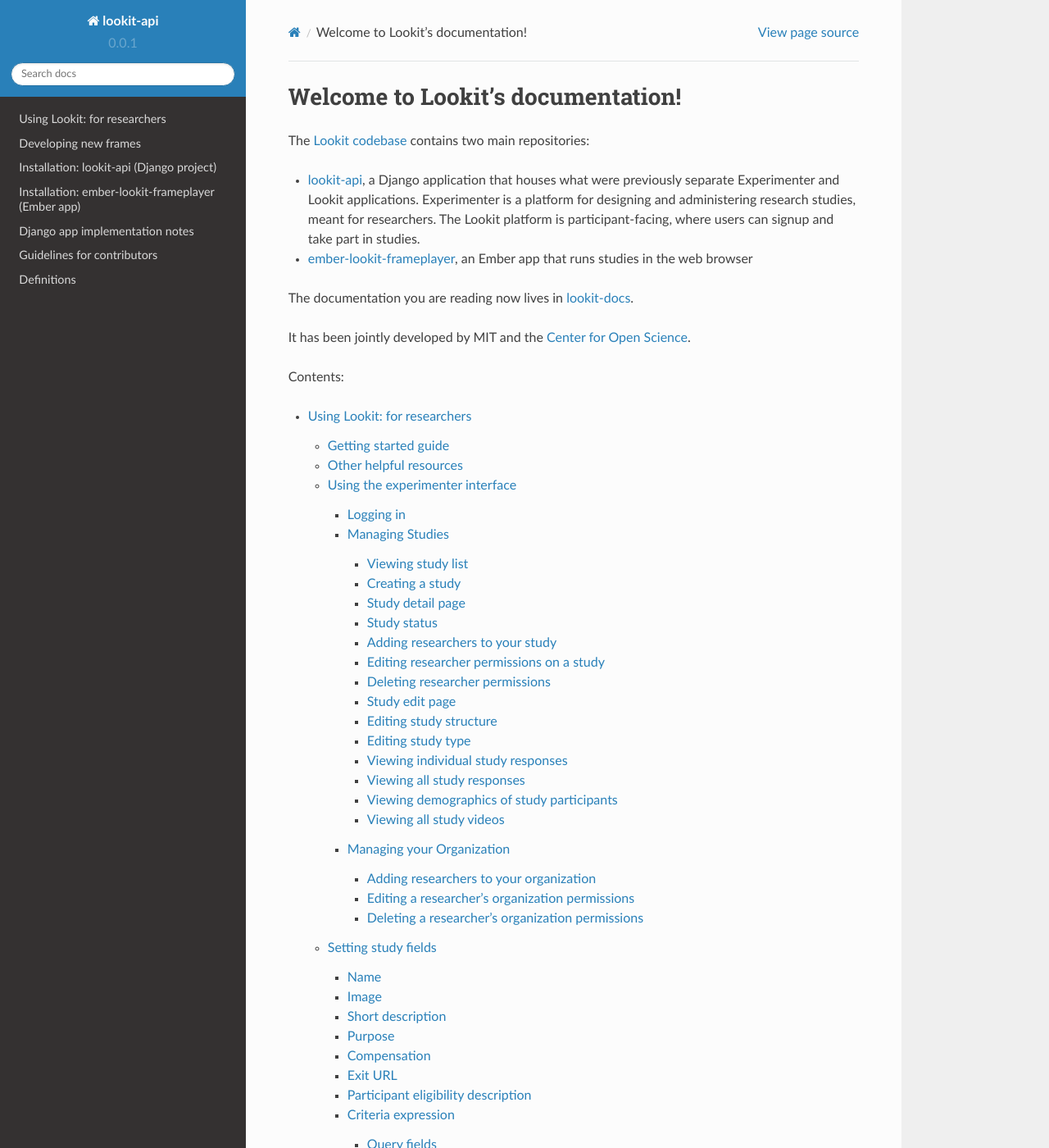
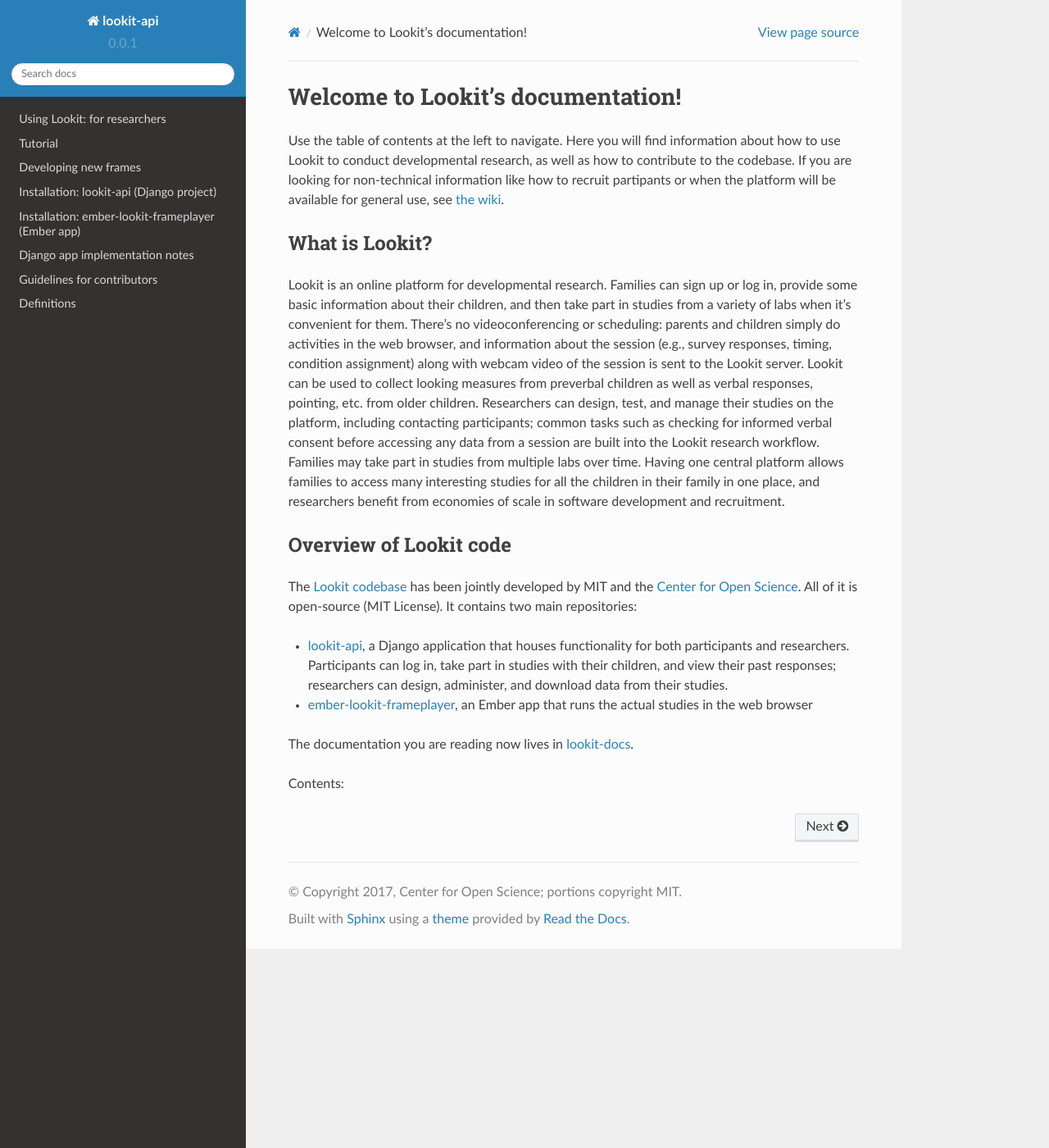
Before and after one commit to lookit/lookit-docs, a Sphinx documentation site: the page built from docs/source/index.rst, in a window 1280 px wide and 1400 px high. Shown: the whole window at 82% size. Built offline with Sphinx 7.4.7 and the Read the Docs theme 2.0.0, drawn with Linux system fonts in a browser that asks for light colours; some of the changed text lies outside the part shown.

Commit message:
add rough outline of tutorial and placeholder pages, write overview and accessing Lookit sections

```diff
--- a/docs/source/contributor-guidelines.rst
+++ b/docs/source/contributor-guidelines.rst
@@ -4,14 +4,14 @@
 
 Interested in helping write the code behind the Lookit platform?  Thanks for supporting open source science! This page describes the process any would-be contributor should plan to use.  We have included some beginner-friendly details in case you are new to open source projects.
 
-The content of this page applies to all three Lookit repos: ``lookit-api`` (Lookit site), ``ember-lookit-frameplayer`` (system for displaying experiments & components to use), and  ``lookit-docs`` (specific frames, subrepo of ember-lookit-frameplayer).
+The content of this page applies to all three Lookit repos: ``lookit-api`` (Lookit site), ``ember-lookit-frameplayer`` (system for displaying experiments & components to use), and  ``lookit-docs`` (the documentation you're reading now).
 
 >> **Where's the code I need?** If you only want to change something about the Lookit site, without touching experiment functionality (for instance, to add a question to the demographic survey or change how studies are sorted), you will only need to run `lookit-api` and can follow the Django project installation steps. If you want to develop experiment frames or change how the experiment player works, you will need to follow the steps for local frame development, installing *both* `lookit-api` and `ember-lookit-frameplayer` and telling them how to talk to each other. Your changes, however, will likely be limited to `ember-lookit-frameplayer`.
 
 Prerequisites
 ~~~~~~~~~~~~~~~
 
-To contribute to the `lookit-api` codebase, it will be very helpful to have a (a) a strong grasp of Python and (b) some familiarity with the Django framework. Learning Python is outside the scope of these docs, but if you want someplace to start, we highly recommend `Think Python <http://greenteapress.com/thinkpython2/html/index.html>`_. If you're already familiar with Python but haven't used the web framework Django, we highly recommend taking the time to complete `the official tutorial <https://docs.djangoproject.com/en/2.1/intro/tutorial01/>`_.
+To contribute to the `lookit-api` codebase, it will be very helpful to have a (a) a strong grasp of Python and (b) some familiarity with the Django framework. Learning Python is outside the scope of these docs, but if you want someplace to start, we highly recommend `Think Python <http://greenteapress.com/thinkpython2/html/index.html>`_. If you're already familiar with Python but haven't used the web framework Django, we highly recommend taking the time to complete `the official Django tutorial <https://docs.djangoproject.com/en/2.1/intro/tutorial01/>`_.
 
 To contribute to the `ember-lookit-frameplayer` codebase - e.g., when creating your own experiment frames - it will be helpful to have (a) a strong grasp of Javascript and (b) some familiarity with Ember.js. However, we're really not using that much of the functionality of Ember, and if you're just making some new frames, we would recommend getting started by trying out modifications of an existing frame to get your feet wet, rather than trying to learn Ember from scratch.
 
--- a/docs/source/implementation-celery-tasks.rst
+++ b/docs/source/implementation-celery-tasks.rst
@@ -25,7 +25,7 @@
 queue.
 
 Inside the task, the study and requesting user are looked up in the
-database. If it’s a preview task it’s current state is copied into a new
+database. If it’s a preview task its current state is copied into a new
 variable to be saved for later, then the study is put into the state of
 ``previewing`` and saved. If it’s a deployment the study is put into the
 state of ``deployment`` and saved. Since these states don’t actually
--- a/docs/source/index.rst
+++ b/docs/source/index.rst
@@ -6,22 +6,32 @@
 Welcome to Lookit's documentation!
 ==========================================
 
-The `Lookit codebase <https://github.com/lookit/>`_ contains two main repositories:
+Use the table of contents at the left to navigate. Here you will find information about how to use Lookit to conduct developmental research, as well as how to contribute to the codebase. If you are looking for non-technical information like how to recruit partipants or when the platform will be available for general use, see `the wiki <https://github.com/lookit/research-resources/wiki>`_.
 
-* `lookit-api <https://github.com/lookit/lookit-api>`_, a Django application that houses what were previously separate Experimenter and Lookit applications. Experimenter is a platform for designing and administering research studies, meant for researchers. The Lookit platform is participant-facing, where users can signup and take part in studies.
+What is Lookit?
+----------------
+Lookit is an online platform for developmental research. Families can sign up or log in, provide some basic information about their children, and then take part in studies from a variety of labs when it's convenient for them. There's no videoconferencing or scheduling: parents and children simply do activities in the web browser, and information about the session (e.g., survey responses, timing, condition assignment) along with webcam video of the session is sent to the Lookit server. Lookit can be used to collect looking measures from preverbal children as well as verbal responses, pointing, etc. from older children. Researchers can design, test, and manage their studies on the platform, including contacting participants; common tasks such as checking for informed verbal consent before accessing any data from a session are built into the Lookit research workflow. Families may take part in studies from multiple labs over time. Having one central platform allows families to access many interesting studies for all the children in their family in one place, and researchers benefit from economies of scale in software development and recruitment.
 
-* `ember-lookit-frameplayer <https://github.com/lookit/ember-lookit-frameplayer>`_, an Ember app that runs studies in the web browser
+Overview of Lookit code
+------------------------
+
+The `Lookit codebase <https://github.com/lookit/>`_ has been jointly developed by MIT and the `Center for Open Science <https://cos.io/>`_. All of it is open-source (MIT License). It contains two main repositories:
+
+* `lookit-api <https://github.com/lookit/lookit-api>`_, a Django application that houses  functionality for both participants and researchers. Participants can log in, take part in studies with their children, and view their past responses; researchers can design, administer, and download data from their studies.
+
+* `ember-lookit-frameplayer <https://github.com/lookit/ember-lookit-frameplayer>`_, an Ember app that runs the actual studies in the web browser
 
 The documentation you are reading now lives in `lookit-docs <https://github.com/lookit/lookit-docs>`_.
-
-It has been jointly developed by MIT and the `Center for Open Science <https://cos.io/>`_.
 
 Contents:
 
 .. toctree::
    :maxdepth: 4
+   :hidden:
 
    researchers
+
+   tutorial
 
    frame-dev
 
--- /dev/null
+++ b/docs/source/tutorial.rst
@@ -0,0 +1,21 @@
+##################################
+Tutorial
+##################################
+
+Welcome to the Lookit tutorial. In this tutorial you will work through a series of exercises intended to build all the skills you'll need to run your own studies on Lookit. By the end of the tutorial, you will be able to create a participant-friendly study on Lookit that includes a survey and test trials, assign children to different experimental conditions, test and troubleshoot your study, download study data, contact participants, use and even edit this documentation!
+
+This tutorial should take between 10 and 20 hours to complete, and does not assume familiarity with programming or using Github. There is a mix of step-by-step directions and exercises to complete. It's the best way to get started on Lookit, and a good first task to give to an RA who will be designing studies.
+
+Throughout the tutorial, you may want to have the tutorial open in one browser window while you complete the tasks in another window.
+
+Table of contents:
+
+.. toctree::
+   :maxdepth: 3
+
+   tutorial-access
+   tutorial-contributing
+   tutorial-study-setup
+   tutorial-manage-data
+   tutorial-github
+   tutorial-next-steps
```
Also changed, not shown: docs/source/researchers.rst (+7 -1 lines), docs/source/tutorial-access.rst (added, +55 -0 lines), docs/source/tutorial-contributing.rst (added, +8 -0 lines), docs/source/tutorial-github.rst (added, +8 -0 lines), docs/source/tutorial-manage-data.rst (added, +16 -0 lines), docs/source/tutorial-next-steps.rst (added, +10 -0 lines), docs/source/tutorial-study-setup.rst (added, +30 -0 lines).
